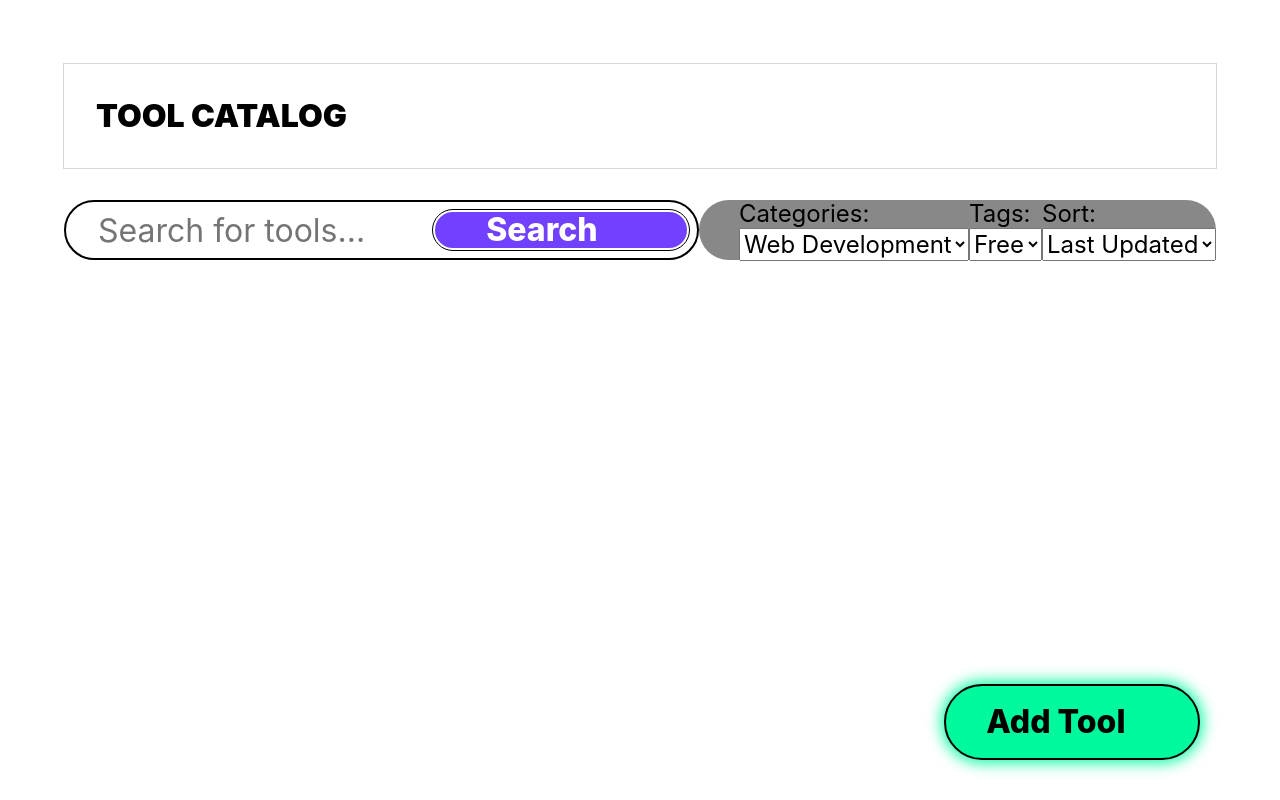
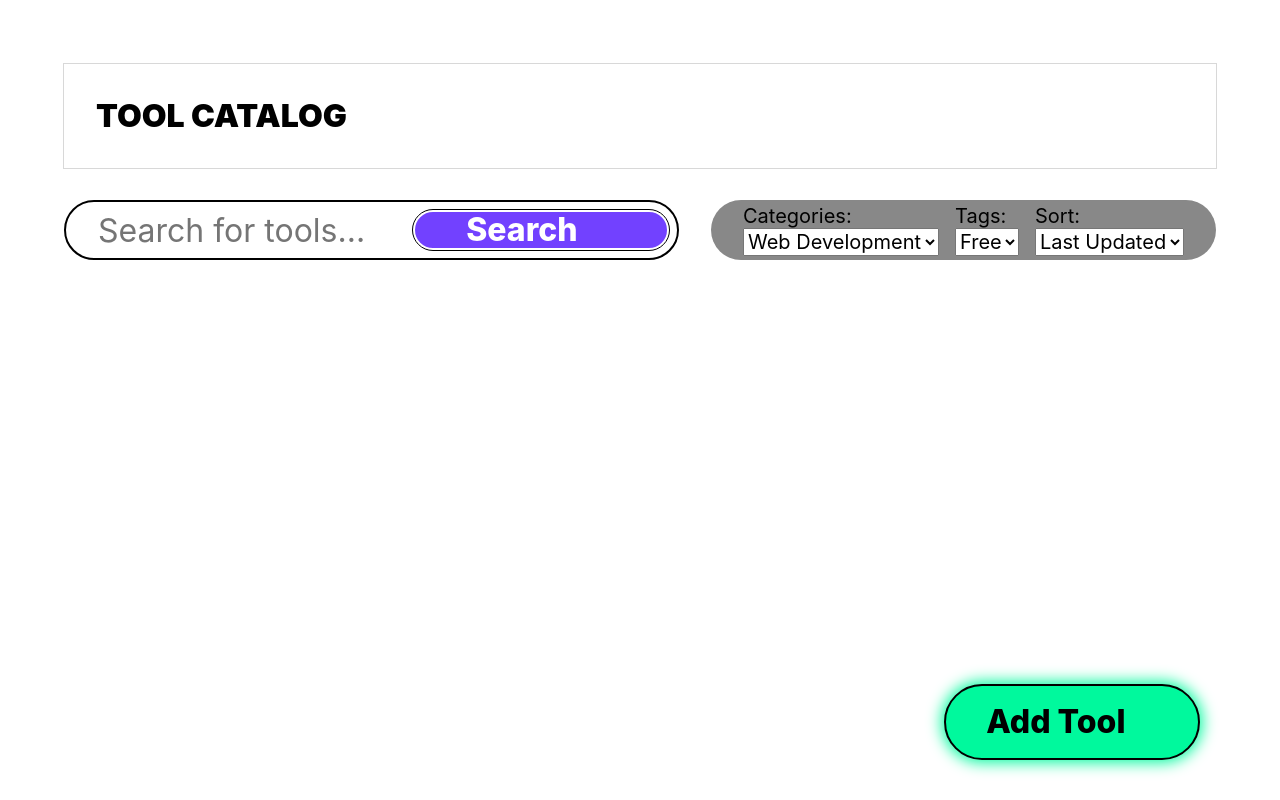
Before and after one commit to wmorian/ToolCat, a website: page public/index.html in a window 1280 px wide. Drawn offline with Linux system fonts and the light colour scheme.

Commit message:
update drowpdown layout

```diff
--- a/public/styles.css
+++ b/public/styles.css
@@ -56,6 +56,7 @@ body {
     display: grid;
     grid-template-columns: auto;
     grid-template-rows: 1fr 1fr;
+    gap: 1rem;
 }
 
 @media screen and (min-width: 1200px) {
@@ -84,7 +85,7 @@ fieldset div:last-of-type:has(.hideInput) {
 
 
 .search-input {
-    border: 2px solid black;
+    border: 2px solid;
     border-radius: 100vmax;
     padding: .5rem 0 .5rem 1rem;
     height: 60px;
@@ -196,10 +197,13 @@ dialog .add-button {
     height: 60px;
     border-radius: 40px;
     background-color: #888;
+    padding-inline-start: 0;
+    padding: 0 1rem;
+    gap: clamp(.25rem, .5rem, .75rem);
 }
 .filter-container > li {
     line-height: initial;
-    font-size: .75rem;
+    font-size: clamp(.25rem, 1rem, 20px);
 }
 
 table {
```
